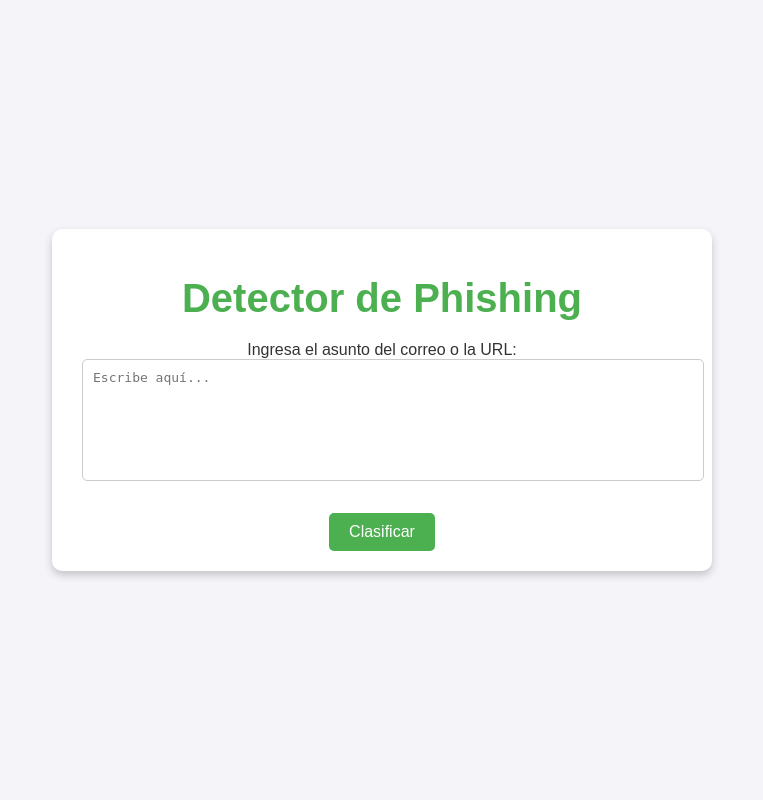
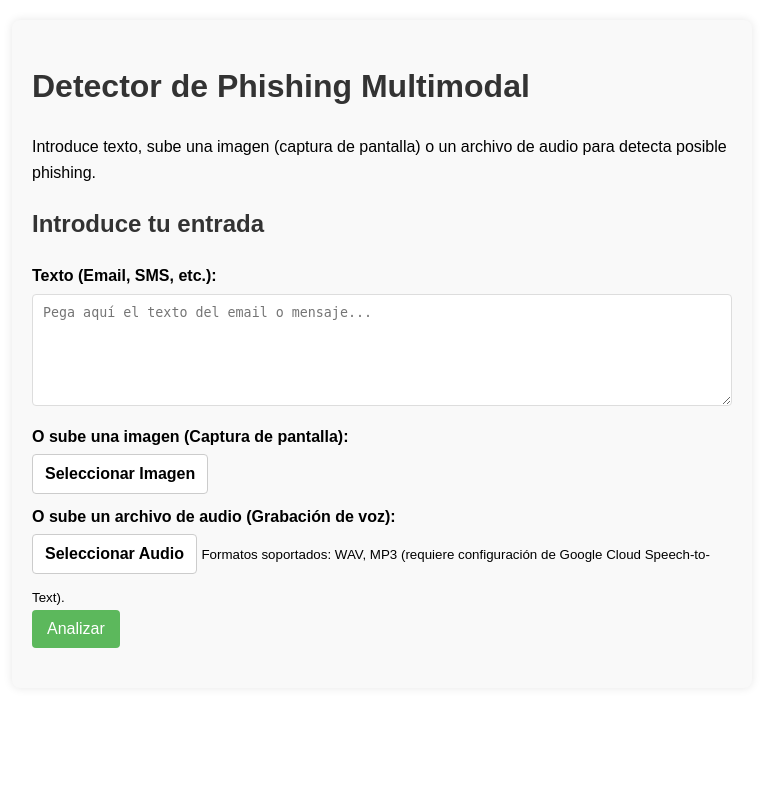
Before and after one commit to alexsaalas/Phising-Ia, a Flask app: page / in a window 1280 px wide. Shown: the whole page, without its empty margins (258-1021 px from the left). Run offline with Flask 3, Linux system fonts and the light colour scheme.

Commit message:
Hecho falta añadir voz y imagenes

```diff
--- a/phishing-detector/requirements.txt
+++ b/phishing-detector/requirements.txt
@@ -9,3 +9,4 @@ imbalanced-learn==0.12.2
 google-genai==1.15.0
 flask==3.0.2
 python-dotenv==1.0.0
+Pillow==10.2.0
--- a/phishing-detector/src/app.py
+++ b/phishing-detector/src/app.py
@@ -1,38 +1,292 @@
+from google import genai
+from google.api_core.exceptions import ResourceExhausted, InvalidArgument
+from google.cloud import speech
+from flask import Flask, request, render_template
 import os
-from dotenv import load_dotenv
-from google import genai
-from google.genai import types
-from flask import Flask, request, render_template
-
-load_dotenv()  # Carga las variables del .env
+import time
+from werkzeug.utils import secure_filename
 
 app = Flask(__name__)
 
-# Obtén la API KEY de Gemini desde el .env
-GEMINI_API_KEY = os.getenv("GEMINI_API_KEY")
-client = genai.Client(
-    api_key=GEMINI_API_KEY,
-    http_options=types.HttpOptions(api_version='v1')
-)
+# Configura tu API KEY de Gemini
+# Es crucial que uses una variable de entorno para tu API Key en producción
+# GEMINI_API_KEY = os.getenv("GEMINI_API_KEY", "YOUR_API_KEY")
+# Aquí la pongo directamente para que funcione al inicio, pero CAMBIA ESTO en producción
+# Asegúrate de tener una API Key válida de Gemini 1.5 Flash
+# https://makersuite.google.com/
+GEMINI_API_KEY = os.getenv("GEMINI_API_KEY") # Mejor usar variable de entorno siempre
+
+if not GEMINI_API_KEY:
+    print("Error: GEMINI_API_KEY no configurada. Configura la variable de entorno.")
+    # Puedes salir o manejar el error de otra manera
+    # exit() # Descomenta para salir si no hay key
+
+try:
+    genai.configure(api_key=GEMINI_API_KEY)
+    # Usamos el modelo que soporta multimodal
+    MODEL = 'gemini-1.5-flash-latest' # O 'gemini-1.5-pro-latest'
+    # Opcional: Verifica si el modelo existe
+    try:
+        genai.get_model(MODEL)
+    except Exception as e:
+         print(f"Advertencia: El modelo '{MODEL}' puede no ser válido o accesible. Error: {e}")
+         # Intenta con un modelo conocido que debería funcionar si tienes una key válida
+         MODEL = 'gemini-1.5-flash-latest' # O 'gemini-1.5-pro-latest'
+
+except Exception as e:
+    print(f"Error configurando Gemini: {e}")
+    # Manejar el error de configuración si la API Key es inválida, etc.
+
+
+# Configura el cliente de Speech-to-Text (asegúrate de que las credenciales de Google Cloud estén configuradas en tu entorno)
+try:
+    speech_client = speech.SpeechClient()
+except Exception as e:
+    print(f"Advertencia: No se pudo inicializar el cliente de Speech-to-Text. Los audios no funcionarán. Error: {e}")
+    speech_client = None
+
+
+# Configura la carpeta para subir archivos
+UPLOAD_FOLDER = 'uploads'
+ALLOWED_EXTENSIONS = {'png', 'jpg', 'jpeg', 'gif', 'wav', 'mp3'} # Añadido 'gif' por si acaso
+app.config['UPLOAD_FOLDER'] = UPLOAD_FOLDER
+
+# Verifica extensiones permitidas
+def allowed_file(filename):
+    return '.' in filename and filename.rsplit('.', 1)[1].lower() in ALLOWED_EXTENSIONS
 
 @app.route('/', methods=['GET'])
 def home():
-    return render_template('index.html', prediction=None)
+    # Asegúrate de que la carpeta de uploads exista
+    os.makedirs(app.config['UPLOAD_FOLDER'], exist_ok=True)
+    return render_template('index.html', prediction=None, reasons=None, input_type=None)
 
 @app.route('/predict', methods=['POST'])
 def predict():
-    input_text = request.form['text']
-    prompt = (
-        "Eres un detector de phishing. Analiza el siguiente texto y responde solo con 'Phishing' o 'Legítimo':\n\n"
-        f"{input_text}\n\n"
-        "Respuesta:"
-    )
-    response = client.models.generate_content(
-        model='gemini-2.5-flash-preview-04-17',
-        contents=prompt
-    )
-    result = response.text.strip()
-    return render_template('index.html', prediction=result)
+    input_type = None
+    content_for_gemini = None
+    input_text = None # Variable para almacenar texto (directo o transcrito)
+
+    try:
+        # Handle text input
+        if 'text' in request.form and request.form['text']:
+            input_type = 'text'
+            input_text = request.form['text']
+            # El prompt se construye más abajo para reutilizarlo
+
+        # Handle image upload
+        elif 'image' in request.files and request.files['image'].filename:
+            input_type = 'image'
+            file = request.files['image']
+            if file and allowed_file(file.filename):
+                filename = secure_filename(file.filename)
+                filepath = os.path.join(app.config['UPLOAD_FOLDER'], filename)
+                try:
+                    file.save(filepath)
+
+                    # Prepare image content for Gemini
+                    with open(filepath, 'rb') as img_file:
+                        # Read image bytes
+                        image_bytes = img_file.read()
+
+                    # Prepare the multimodal content list
+                    content_for_gemini = [
+                        {"mime_type": file.mimetype, "data": image_bytes},
+                        # El texto del prompt se añade como otra parte
+                        # {"text": "Tu prompt para analizar la imagen"} # Se añade más abajo
+                    ]
+                    # El prompt textual se añadirá al final de la lista de contenidos
+
+                finally:
+                    # Clean up uploaded file regardless of success or failure reading it
+                    if os.path.exists(filepath):
+                        os.remove(filepath)
+
+            else:
+                return render_template('index.html', prediction="Formato de imagen no permitido.", reasons=None, input_type=input_type)
+
+        # Handle audio upload
+        elif 'audio' in request.files and request.files['audio'].filename:
+            input_type = 'audio'
+            if not speech_client:
+                 return render_template('index.html', prediction="El servicio Speech-to-Text no está disponible.", reasons=None, input_type=input_type)
+
+            file = request.files['audio']
+            if file and allowed_file(file.filename):
+                filename = secure_filename(file.filename)
+                filepath = os.path.join(app.config['UPLOAD_FOLDER'], filename)
+                try:
+                    file.save(filepath)
+
+                    # Transcribe audio to text
+                    with open(filepath, 'rb') as audio_file:
+                        audio_content = audio_file.read()
+
+                    # Determine encoding based on file extension (basic check)
+                    if filename.lower().endswith('.wav'):
+                         encoding = speech.RecognitionConfig.AudioEncoding.LINEAR16
+                    elif filename.lower().endswith('.mp3'):
+                         encoding = speech.RecognitionConfig.AudioEncoding.MP3
+                    else:
+                         # Fallback or specific handling for other types if needed
+                         encoding = speech.RecognitionConfig.AudioEncoding.ENCODING_UNSPECIFIED # Let API guess
+
+                    audio = speech.RecognitionAudio(content=audio_content)
+                    config = speech.RecognitionConfig(
+                        encoding=encoding,
+                        language_code='es-ES',  # Ajusta para tu idioma
+                        # sample_rate_hertz=... # Opcional: especifica si conoces la tasa de muestreo
+                    )
+                    print("Iniciando transcripción de audio...")
+                    # La transcripción puede ser síncrona para archivos pequeños/medianos
+                    # Para archivos grandes, considera async (no cubierto aquí)
+                    response = speech_client.recognize(config=config, audio=audio)
+                    print("Transcripción completada.")
+
+                    if not response.results:
+                         input_text = "(No se pudo transcribir el audio)"
+                    else:
+                         input_text = ''.join(result.alternatives[0].transcript for result in response.results)
+                         print(f"Texto transcrito: {input_text}")
+
+                    # The prompt will be constructed using input_text later
+
+                except Exception as e:
+                    print(f"Error durante la transcripción de audio: {e}")
+                    input_text = f"(Error al transcribir audio: {e})" # Report error in text
+
+                finally:
+                    # Clean up uploaded file
+                    if os.path.exists(filepath):
+                        os.remove(filepath)
+
+            else:
+                return render_template('index.html', prediction="Formato de audio no permitido.", reasons=None, input_type=input_type)
+
+        else:
+            return render_template('index.html', prediction="No se proporcionó texto, imagen o audio.", reasons=None, input_type=None)
+
+        # --- Prepare the final prompt and content for Gemini ---
+
+        # Define the base prompt structure
+        base_prompt = (
+            "Eres un detector de phishing. Analiza el siguiente {input_description} y clasifícalo como 'Phishing' o 'Legítimo'. "
+            "Si es 'Phishing', proporciona una lista de razones específicas por las que es sospechoso. "
+            "Si es 'Legítimo', no es necesario proporcionar razones. "
+            "Formatea la respuesta exactamente así:\n"
+            "Clasificación: [Phishing o Legítimo]\n"
+            "Razones:\n"
+            "- [Razón 1, si es Phishing]\n"
+            "- [Razón 2, si es Phishing]\n"
+            "(Si es Legítimo, deja 'Razones' vacío)\n\n"
+        )
+
+        if input_type == 'text':
+             prompt_text = base_prompt.format(input_description="texto") + f"Texto a analizar:\n{input_text}\n\nRespuesta:"
+             content_for_gemini = prompt_text # For text-only, content is just the prompt string
+        elif input_type == 'audio':
+             prompt_text = base_prompt.format(input_description="texto transcrito de un audio") + f"Texto a analizar:\n{input_text}\n\nRespuesta:"
+             content_for_gemini = prompt_text # For audio, we send the transcribed text as text
+        elif input_type == 'image':
+             prompt_text = base_prompt.format(input_description="imagen (que puede ser una captura de pantalla de un correo, sitio web, o mensaje)") + "Respuesta:"
+             # For image, content_for_gemini is already a list [image_part]. Add the text prompt part.
+             content_for_gemini.append({"text": prompt_text})
+
+        # --- Call Gemini API ---
+        if content_for_gemini is not None:
+            print(f"Enviando a Gemini (Tipo: {input_type})...")
+            try:
+                # For multimodal inputs (like image), counting tokens explicitly before the call
+                # can be complex/different. Relying on catching ResourceExhausted is often
+                # simpler unless specific token limits per part are needed.
+                # For text/audio (which become text), we can still count if desired, but
+                # the prompt format might make it unnecessary unless the input_text is huge.
+                # Let's skip the explicit count for now and rely on exception handling.
+
+                response = genai.GenerativeModel(MODEL).generate_content(
+                    contents=content_for_gemini # Use the prepared content
+                    # stream=True # Optional: if you want to stream the response
+                )
+                print("Respuesta de Gemini recibida.")
+
+                # Handle potential blocked content or empty responses
+                if not response.candidates:
+                     return render_template('index.html', prediction="La respuesta de Gemini no contiene candidatos (posiblemente contenido bloqueado).", reasons=None, input_type=input_type)
+                if not response.candidates[0].content.parts:
+                     return render_template('index.html', prediction="La respuesta de Gemini está vacía.", reasons=None, input_type=input_type)
+
+
+                result_text = response.candidates[0].content.parts[0].text.strip()
+                print(f"Resultado crudo de Gemini:\n{result_text}")
+
+                # Parse the response
+                classification = "Desconocido" # Default
+                reasons = []
+                lines = result_text.split('\n')
+                is_reasons_section = False
+                for line in lines:
+                    line = line.strip()
+                    if line.startswith("Clasificación:"):
+                        classification = line.replace("Clasificación:", "").strip()
+                        # Normalize classification to expected values
+                        if classification.lower() == 'phishing':
+                            classification = 'Phishing'
+                        elif classification.lower() == 'legitimo' or classification.lower() == 'legítimo':
+                            classification = 'Legítimo'
+                        else:
+                             classification = 'Desconocido' # Handle unexpected classification
+
+                    elif line == "Razones:":
+                         is_reasons_section = True
+                    elif is_reasons_section and line.startswith("- "):
+                        reasons.append(line[2:].strip())
+                    elif is_reasons_section and not line and not reasons:
+                        # Handle case where "Razones:" is present but followed by nothing
+                        pass # Keep reasons list empty
+                    elif is_reasons_section and line and not line.startswith("- "):
+                         # Stop reading reasons if format changes unexpectedly after "Razones:"
+                         is_reasons_section = False
+
+
+                # If classification is Legítimo, ensure reasons list is empty
+                if classification == 'Legítimo':
+                    reasons = []
+                # If classification is Phishing but no reasons were found, add a default message
+                elif classification == 'Phishing' and not reasons:
+                     reasons = ["No se encontraron razones específicas en la respuesta del modelo, pero fue clasificado como Phishing."]
+                 # If classification is Unknown and there's response text, maybe add it as a reason?
+                elif classification == 'Desconocido':
+                     reasons = [f"El modelo no proporcionó una clasificación clara. Respuesta completa: {result_text}"]
+
+
+                return render_template('index.html', prediction=classification, reasons=reasons if reasons else None, input_type=input_type)
+
+            except ResourceExhausted as e:
+                 print(f"Error ResourceExhausted: {e}")
+                 return render_template('index.html', prediction="Límite de cuota excedido, intenta de nuevo más tarde.", reasons=None, input_type=input_type)
+            except InvalidArgument as e:
+                 print(f"Error InvalidArgument: {e}")
+                 return render_template('index.html', prediction=f"Error en la entrada para Gemini (InvalidArgument): {e}. Asegúrate de que la API Key es correcta y el modelo '{MODEL}' es accesible.", reasons=None, input_type=input_type)
+            except Exception as e:
+                 print(f"Error llamando a Gemini: {e}")
+                 return render_template('index.html', prediction=f"Error al procesar con Gemini: {str(e)}", reasons=None, input_type=input_type)
+        else:
+             # Should not happen if input_type is set, but as a fallback
+             return render_template('index.html', prediction="Error interno: No se pudo preparar el contenido para el modelo.", reasons=None, input_type=input_type)
+
+
+    except Exception as e:
+        print(f"Error general en /predict: {e}")
+        return render_template('index.html', prediction=f"Error inesperado: {str(e)}", reasons=None, input_type=input_type)
 
 if __name__ == '__main__':
+    # Create uploads folder if it doesn't exist
+    os.makedirs(UPLOAD_FOLDER, exist_ok=True)
+    # Ensure your Google Cloud credentials are set up for Speech-to-Text if you use audio
+    # Example: export GOOGLE_APPLICATION_CREDENTIALS="/path/to/your/keyfile.json"
+    # Or configure them via environment variables or default locations
+    # print("Asegúrate de tener las credenciales de Google Cloud configuradas para Speech-to-Text.")
+    print(f"Usando modelo Gemini: {MODEL}")
+    if GEMINI_API_KEY == os.getenv("YOUR_API_KEY"):
+         print("¡ADVERTENCIA! Estás usando la API Key por defecto. Configura la variable de entorno GEMINI_API_KEY.")
     app.run(debug=True)
--- a/phishing-detector/src/templates/index.html
+++ b/phishing-detector/src/templates/index.html
@@ -1,31 +1,115 @@
 <!DOCTYPE html>
-<html lang="en">
+<html lang="es">
 <head>
     <meta charset="UTF-8">
     <meta name="viewport" content="width=device-width, initial-scale=1.0">
-    <title>Detector de Phishing</title>
-    <link rel="stylesheet" href="{{ url_for('static', filename='styles.css') }}">
+    <title>Detector de Phishing Multimodal</title>
+    <style>
+        body { font-family: sans-serif; line-height: 1.6; margin: 20px; }
+        .container { max-width: 700px; margin: auto; background: #f9f9f9; padding: 20px; border-radius: 8px; box-shadow: 0 0 10px rgba(0,0,0,0.1); }
+        h1, h2 { color: #333; }
+        form { margin-bottom: 20px; }
+        textarea, input[type="file"] { width: 100%; padding: 10px; margin-bottom: 10px; border: 1px solid #ddd; border-radius: 4px; box-sizing: border-box; }
+        button { background-color: #5cb85c; color: white; padding: 10px 15px; border: none; border-radius: 4px; cursor: pointer; font-size: 16px; }
+        button:hover { background-color: #4cae4c; }
+        .result { margin-top: 20px; padding: 15px; border-left: 4px solid #333; background-color: #eee; }
+        .result strong { display: block; margin-bottom: 5px; }
+        .phishing { border-left-color: #d9534f; background-color: #f2dede; color: #a94442; }
+        .legitimo { border-left-color: #5cb85c; background-color: #dff0d8; color: #3c763d; }
+        .desconocido, .error { border-left-color: #f0ad4e; background-color: #fcf8e3; color: #8a6d3b; }
+         ul { margin-top: 5px; padding-left: 20px; }
+         li { margin-bottom: 5px; }
+         label { display: block; margin-bottom: 5px; font-weight: bold; }
+         /* Optional: Styles to hide file inputs initially and use a button */
+         input[type="file"] { display: none; }
+         .custom-file-upload {
+            border: 1px solid #ccc;
+            display: inline-block;
+            padding: 6px 12px;
+            cursor: pointer;
+            background-color: #fff;
+            border-radius: 4px;
+            margin-bottom: 10px;
+         }
+         .custom-file-upload:hover {
+             background-color: #f0f0f0;
+         }
+    </style>
 </head>
 <body>
     <div class="container">
-        <h1>Detector de Phishing</h1>
-        <form action="/predict" method="post">
-            <label for="text">Ingresa el asunto del correo o la URL:</label><br>
-            <textarea name="text" id="text" placeholder="Escribe aquí..."></textarea><br><br>
-            <button type="submit">Clasificar</button>
+        <h1>Detector de Phishing Multimodal</h1>
+        <p>Introduce texto, sube una imagen (captura de pantalla) o un archivo de audio para detecta posible phishing.</p>
+
+        <form id="phishingForm" method="post" action="/predict" enctype="multipart/form-data">
+            <h2>Introduce tu entrada</h2>
+
+            <div>
+                <label for="text">Texto (Email, SMS, etc.):</label>
+                <textarea id="text" name="text" rows="6" placeholder="Pega aquí el texto del email o mensaje..."></textarea>
+            </div>
+
+            <div>
+                <label for="image">O sube una imagen (Captura de pantalla):</label>
+                 <label for="image" class="custom-file-upload">Seleccionar Imagen</label>
+                <input type="file" id="image" name="image" accept="image/*">
+                <span id="imageFileName"></span>
+            </div>
+
+            <div>
+                <label for="audio">O sube un archivo de audio (Grabación de voz):</label>
+                 <label for="audio" class="custom-file-upload">Seleccionar Audio</label>
+                <input type="file" id="audio" name="audio" accept="audio/*">
+                 <span id="audioFileName"></span>
+                 <small>Formatos soportados: WAV, MP3 (requiere configuración de Google Cloud Speech-to-Text).</small>
+            </div>
+
+
+            <button type="submit">Analizar</button>
         </form>
+
         {% if prediction %}
-            <h2>Resultado:
-                <span class="result">
-                    {{ prediction }}
-                    {% if prediction == "Phishing" %}
-                        <span style="color: #ff9800; font-size: 1.2em;">&#9888;</span>
-                    {% elif prediction == "Legítimo" %}
-                        <span style="color: #4CAF50; font-size: 1.2em;">&#10004;</span>
-                    {% endif %}
-                </span>
-            </h2>
+            <div class="result {% if prediction == 'Phishing' %}phishing{% elif prediction == 'Legítimo' %}legitimo{% else %}desconocido{% endif %}">
+                <strong>Resultado ({{ input_type | default('Desconocido') | capitalize }}):</strong> {{ prediction }}
+                {% if reasons %}
+                    <strong>Razones:</strong>
+                    <ul>
+                        {% for reason in reasons %}
+                            <li>{{ reason }}</li>
+                        {% endfor %}
+                    </ul>
+                {% endif %}
+            </div>
         {% endif %}
     </div>
+
+    <script>
+        // Display selected file names
+        document.getElementById('image').addEventListener('change', function() {
+            const fileName = this.files[0] ? this.files[0].name : '';
+            document.getElementById('imageFileName').textContent = fileName;
+        });
+         document.getElementById('audio').addEventListener('change', function() {
+            const fileName = this.files[0] ? this.files[0].name : '';
+            document.getElementById('audioFileName').textContent = fileName;
+        });
+
+        // Optional: Prevent submitting if multiple inputs are filled (server handles this too)
+        document.getElementById('phishingForm').addEventListener('submit', function(event) {
+            const text = document.getElementById('text').value.trim();
+            const imageFile = document.getElementById('image').files.length;
+            const audioFile = document.getElementById('audio').files.length;
+
+            if (!text && !imageFile && !audioFile) {
+                alert("Por favor, introduce texto, sube una imagen o un archivo de audio.");
+                event.preventDefault(); // Stop form submission
+            } else if ((text && imageFile) || (text && audioFile) || (imageFile && audioFile)) {
+                 alert("Por favor, proporciona solo una forma de entrada a la vez (texto, imagen o audio).");
+                 event.preventDefault(); // Stop form submission
+            }
+             // Optionally disable the submit button to prevent double clicks
+             // event.target.querySelector('button[type="submit"]').disabled = true;
+        });
+    </script>
 </body>
 </html>
```
